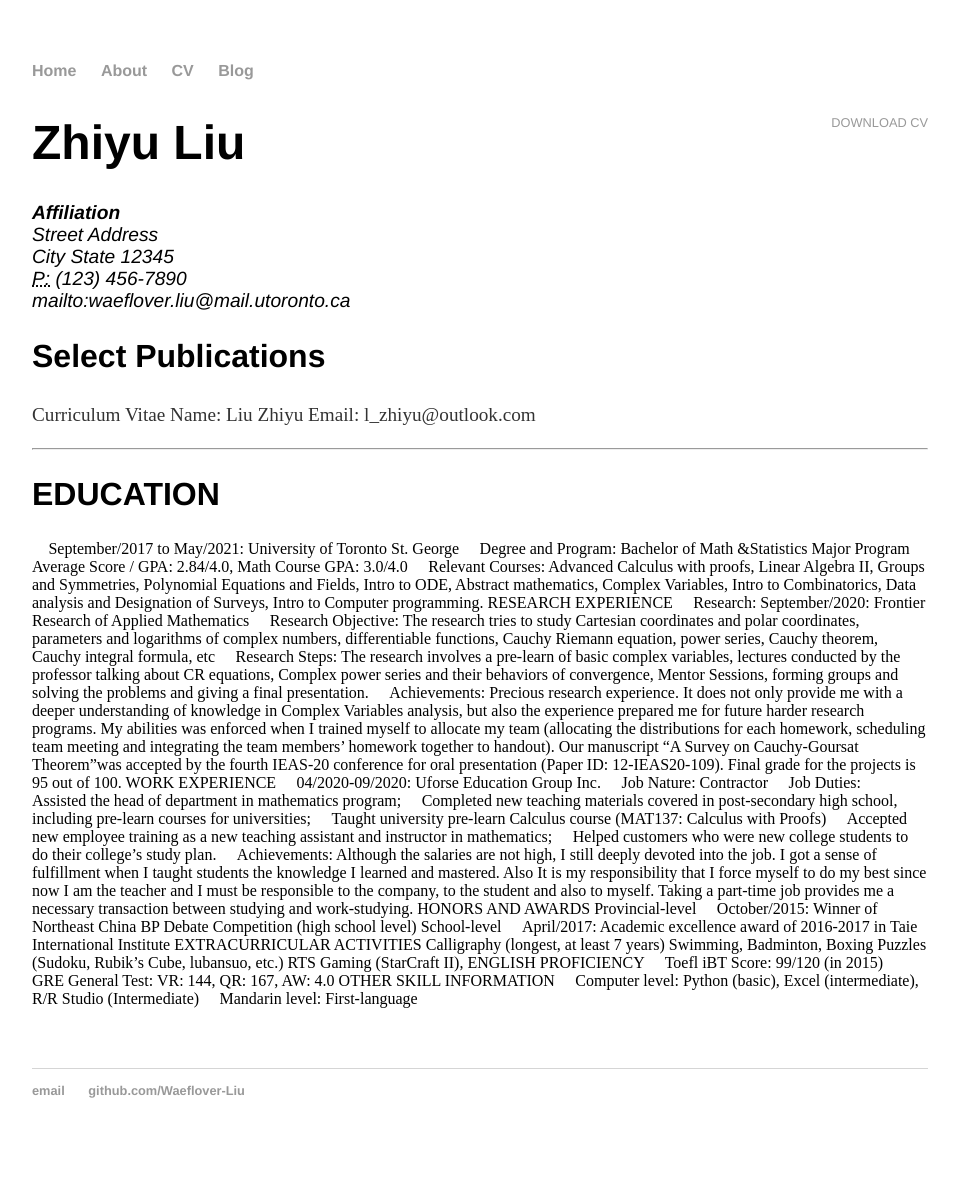
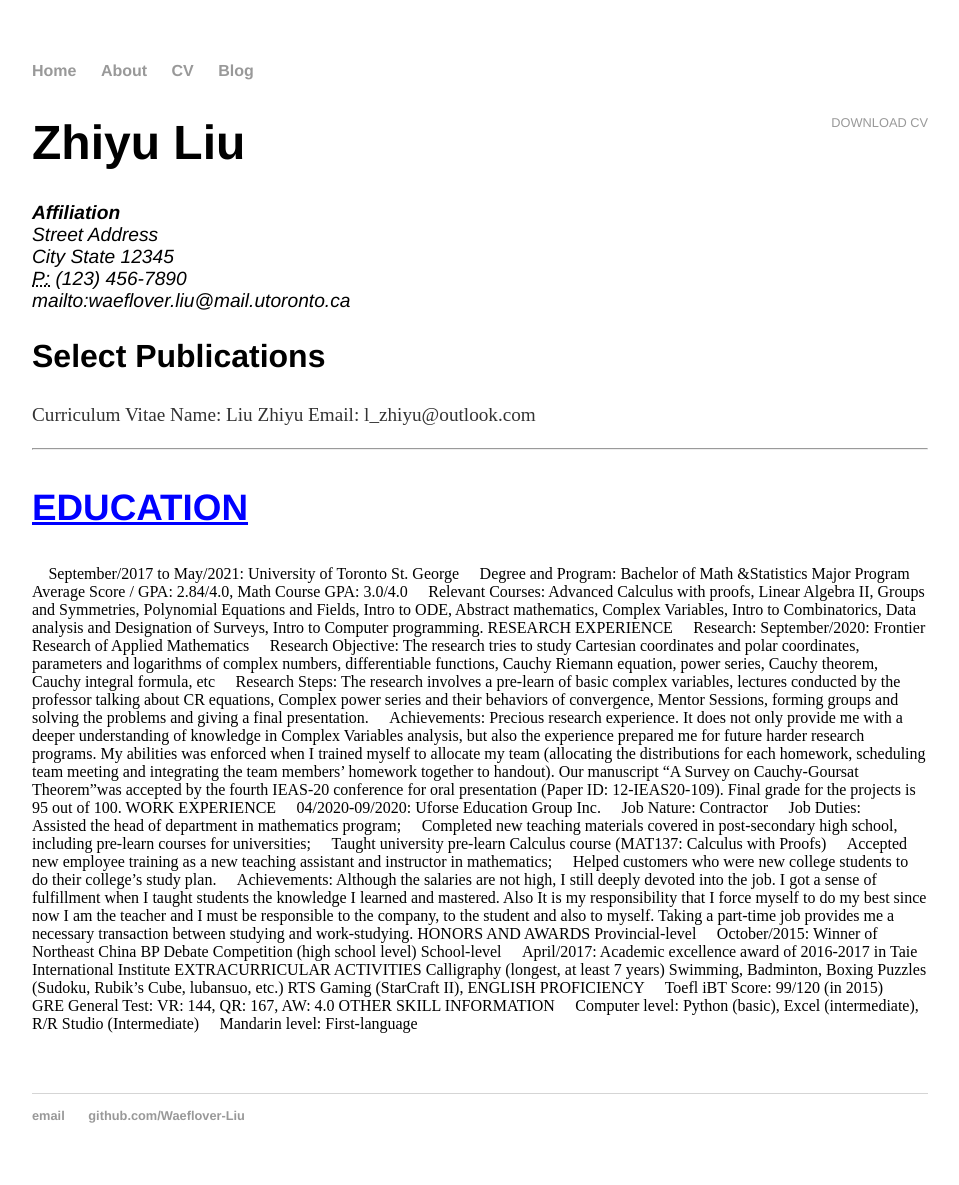
Before and after one commit to Waeflover-Liu/waeflover-liu.github.io, a Jekyll site: the page built from cv/index.html, in a window 1280 px wide. Shown: the whole page, without its empty margins (160-1119 px from the left). Built offline with Jekyll 4.4.1, drawn with Linux system fonts in a browser that asks for light colours; before the commit the page ends 1160 px from its top, so only the background shows below that.

Commit message:
Update index.html

```diff
--- a/cv/index.html
+++ b/cv/index.html
@@ -20,7 +20,7 @@ title: CV of Zhiyu Liu
 <p>Curriculum Vitae         Name: Liu Zhiyu           Email: l_zhiyu@outlook.com</p>
 <hr>
 <p>
-<h2>EDUCATION</h2>
+		<h3 style="color: blue;"><u>EDUCATION</u></h3>
  September/2017 to May/2021: University of Toronto St. George
  Degree and Program: Bachelor of Math &Statistics Major Program
  Average Score / GPA: 2.84/4.0, Math Course GPA: 3.0/4.0
```
